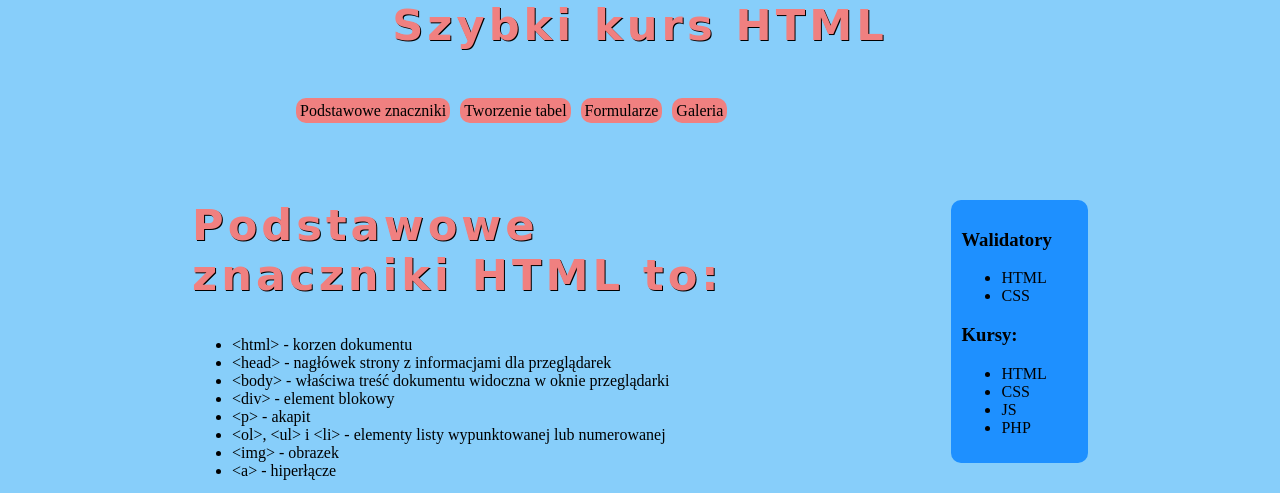
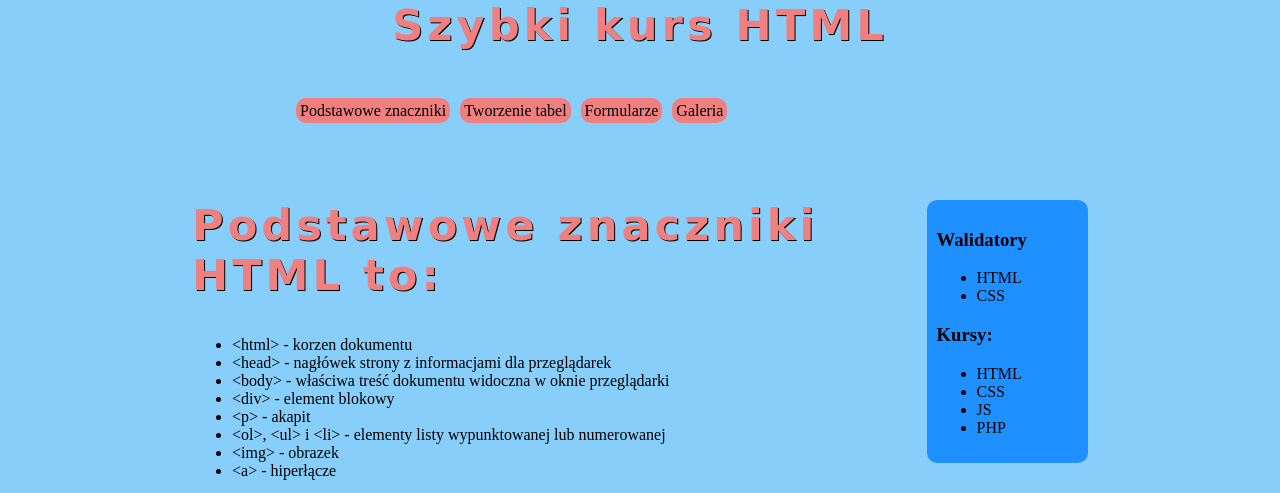
Before and after one commit to Mttt7/projekt-czatkowy, a plain HTML site: page index.html in a window 1280 px wide. Shown: the top 493 px of the page. Drawn offline with Linux system fonts and the light colour scheme; a web font is replaced by a local one.

Commit message:
changed margin

```diff
--- a/styles/style.scss
+++ b/styles/style.scss
@@ -66,7 +66,7 @@ body{
     margin-top: 5%;
 
     justify-content: center;
-    gap:20%;
+    gap:30px;
     width: 70%;
     background-color: lightskyblue;
 }
```
Also changed, not shown: styles/style.css, 1 other file.
